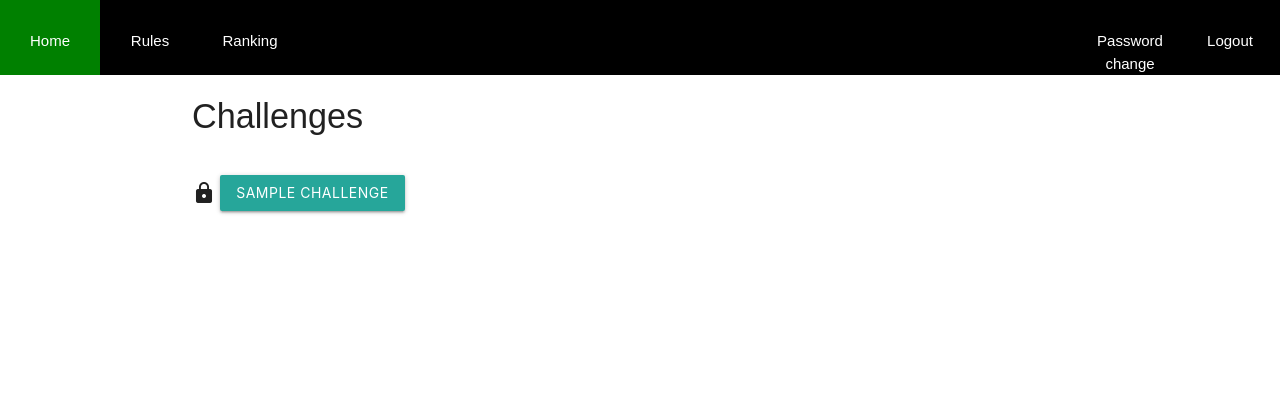
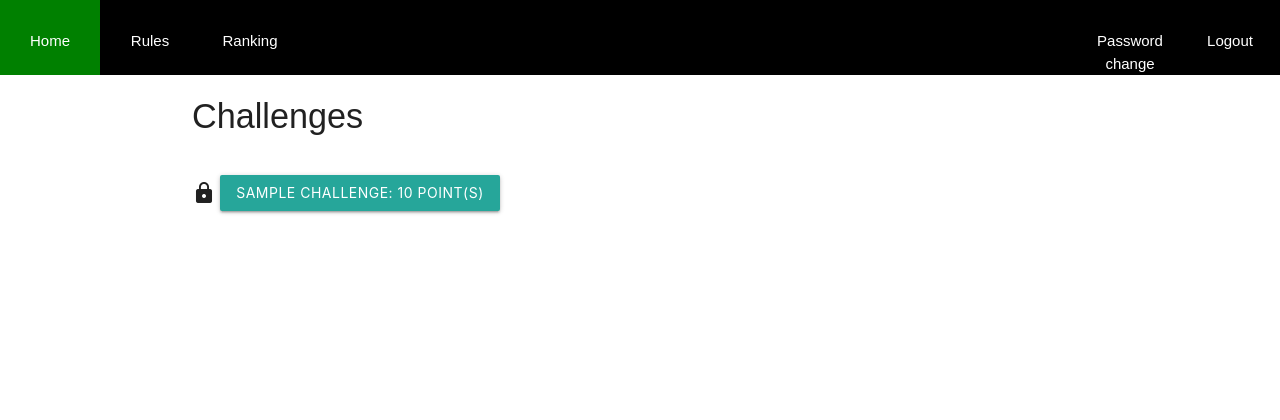
Before and after one commit to Enigma-Unicamp/decipher-me, a Django app: page /challenge/home/ in a window 1280 px wide. Shown: the top 420 px of the page. Run offline with Django 3.2, Linux system fonts and the light colour scheme; a user stored in the database is signed in; tables that the repository leaves empty hold one stand-in row (values such as "Sample post").

Commit message:
home.html: add show points to challenges page in case we have non sequencial challenges

```diff
--- a/decipher/challenge/templates/challenge/home.html
+++ b/decipher/challenge/templates/challenge/home.html
@@ -34,10 +34,10 @@
                         {% csrf_token %}
                         {% if chall.id_chall|stringformat:"i" in request.user.challenges_done %}
                             <i class="material-icons" style="vertical-align: middle">lock_open</i>
-                            <input type="submit" value="{{ chall.title }}" class="btn">
+                            <input type="submit" value="{{ chall.title }}: {{ chall.points }} point(s)" class="btn">
                         {% else %}
                             <i class="material-icons" style="vertical-align: middle">lock</i>
-                            <input type="submit" value="{{ chall.title }}" class="btn">
+                            <input type="submit" value="{{ chall.title }}: {{ chall.points }} point(s)" class="btn">
                         {% endif %}
                         <input name="id_chall" type="hidden" value={{ chall.id_chall }}>
                     </form><br/>
```
